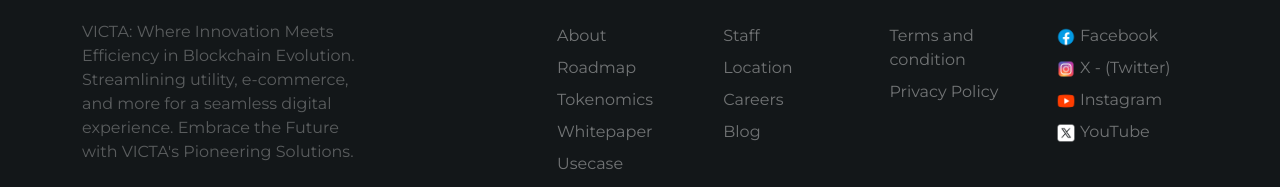
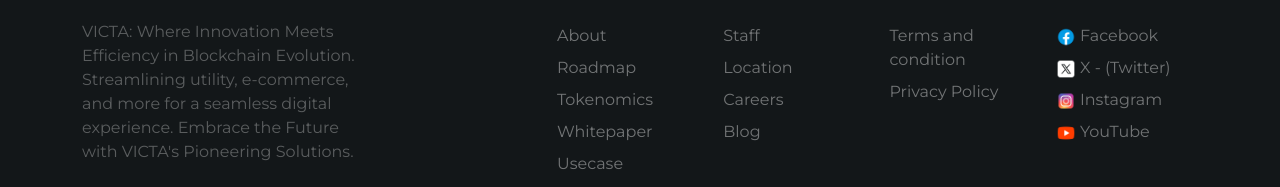
Before and after one commit to mraryant/victa-d2, a React (Vite) app: page / in a window 1280 px wide. Shown: the part 10256-10443 px from the top of the page. Built offline with nearby package versions, Linux system fonts and the light colour scheme.

Commit message:
footer update

```diff
--- a/index.html
+++ b/index.html
@@ -11,7 +11,7 @@
       <link href="https://fonts.googleapis.com/css2?family=Roboto:wght@400;500&display=swap" rel="stylesheet">
       <link rel="preconnect" href="https://fonts.googleapis.com">
       <link rel="preconnect" href="https://fonts.gstatic.com" crossorigin>
-      <link href="https://cdn.jsdelivr.net/npm/remixicon@3.5.0/fonts/remixicon.css" rel="stylesheet">   <!--reamix icon -->
+      <!-- <link href="https://cdn.jsdelivr.net/npm/remixicon@3.5.0/fonts/remixicon.css" rel="stylesheet">   reamix icon -->
       <link href="https://fonts.googleapis.com/css2?family=Montserrat:wght@300;400;500;600;700&display=swap" rel="stylesheet">
     <title>VICTA</title>
   </head>
--- a/src/sections/home-ke-sections/footer/Footer.jsx
+++ b/src/sections/home-ke-sections/footer/Footer.jsx
@@ -59,9 +59,9 @@ const Footer = () => {
                              <h2 className="footer-heading">Social</h2>
                              <ul className="list-unstyled">
                                 <li><a href="#" style={{ textDecoration: 'none' }} className="py-1 d-block"> <img src={ic1} style={{height:20 ,width:20}} alt="" /> Facebook</a></li>
-                                <li><a href="#" style={{ textDecoration: 'none' }} className="py-1 d-block"> <img src={ic2} style={{ height: 20, width: 20 }} alt="" /> X - (Twitter)</a></li>
-                                <li><a href="#" style={{ textDecoration: 'none' }} className="py-1 d-block"> <img src={ic3} style={{ height: 20, width: 20 }} alt="" /> Instagram</a></li>
-                                <li><a href="#" style={{ textDecoration: 'none' }} className="py-1 d-block"> <img src={ic4} style={{ height: 20, width: 20 }} alt="" /> YouTube</a></li>
+                                <li><a href="#" style={{ textDecoration: 'none' }} className="py-1 d-block"> <img src={ic4} style={{ height: 20, width: 20 }} alt="" /> X - (Twitter)</a></li>
+                                <li><a href="#" style={{ textDecoration: 'none' }} className="py-1 d-block"> <img src={ic2} style={{ height: 20, width: 20 }} alt="" /> Instagram</a></li>
+                                <li><a href="#" style={{ textDecoration: 'none' }} className="py-1 d-block"> <img src={ic3} style={{ height: 20, width: 20 }} alt="" /> YouTube</a></li>
                                 <li></li>
                                 {/* <li><a href="#" style={{ textDecoration: 'none' }} className="py-1 d-block">Googleplus</a></li> */}
 
```
